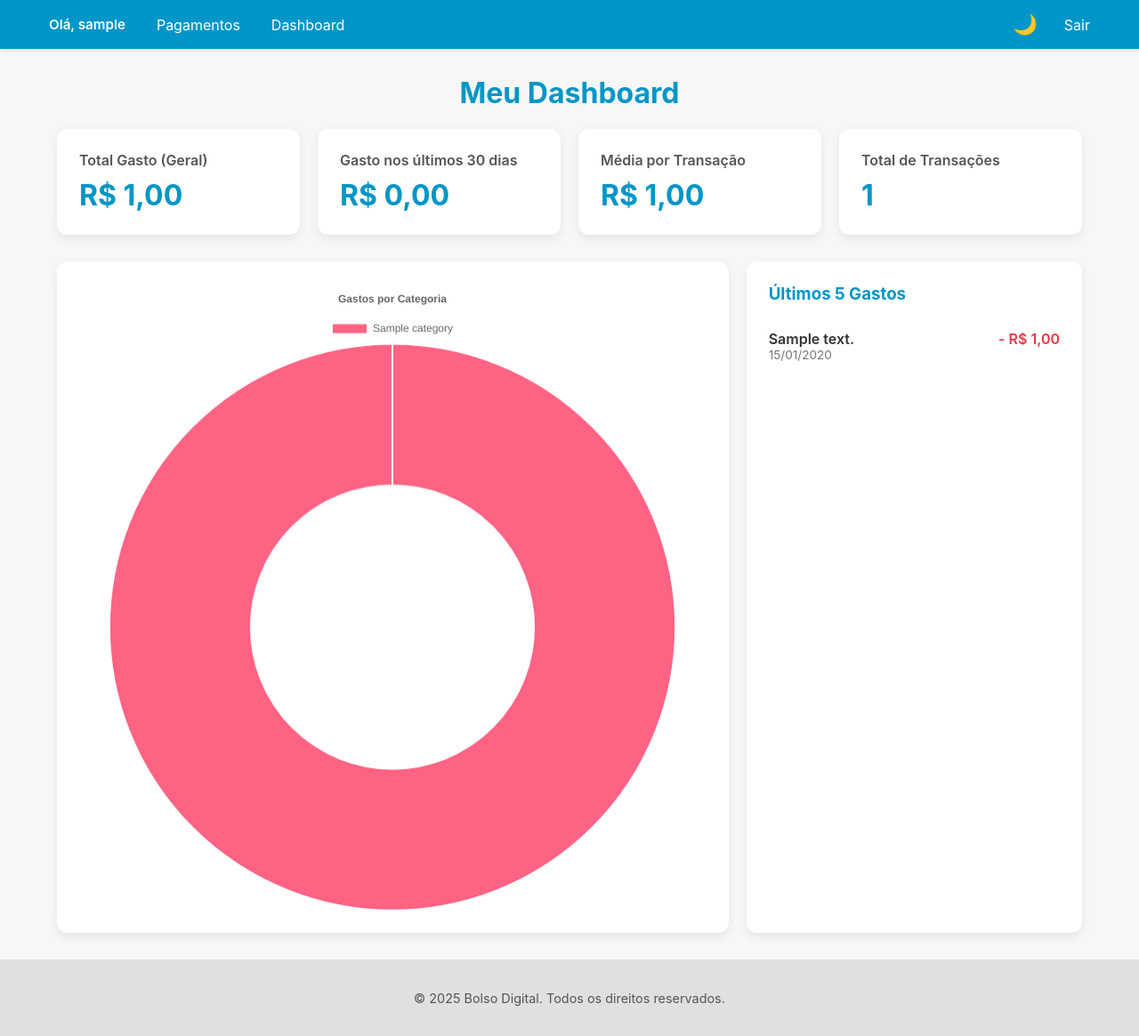
After one commit to BolsoDigital/Bolso-Front, a Django app: page /bolsoDigital/dashboard/ in a window 1280 px wide. The commit adds this page. Shown: the whole page at 89% size. Run offline with Django 5.2, Linux system fonts and the light colour scheme; a user stored in the database is signed in; tables that the repository leaves empty hold one stand-in row (values such as "Sample post").

Commit message:
Add dashboard view and template for expenses
Introduces a new dashboard page displaying user expense statistics, recent transactions, and a category breakdown chart. Updates navigation and URL routing to include the dashboard, and implements the backend logic to aggregate and provide relevant data to the dashboard template.

```diff
--- a/app/templates/base.html
+++ b/app/templates/base.html
@@ -190,7 +190,8 @@
         {% endif %}
         {% if user.is_authenticated %}
           <li><a href="{% url 'bolsoDigital:expenses_list' %}" class="nav-link">Pagamentos</a></li>
-          {% endif %}
+          <li><a href="{% url 'bolsoDigital:dashboard' %}" class="nav-link">Dashboard</a></li>
+        {% endif %}
       </ul>
 
       <div class="nav-right">
--- /dev/null
+++ b/bolsoDigital/templates/dashboard.html
@@ -0,0 +1,236 @@
+{% extends "base.html" %}
+{% block title %}Dashboard de Gastos{% endblock %}
+
+{% block content %}
+<script src="https://cdn.jsdelivr.net/npm/chart.js"></script>
+
+<style>
+    /* Estilo do container principal */
+    .dashboard-container {
+        width: 90%;
+        max-width: 1200px;
+        margin: 30px auto;
+        font-family: -apple-system, BlinkMacSystemFont, "Segoe UI", Roboto,
+                     Helvetica, Arial, sans-serif;
+    }
+
+    .dashboard-container h1 {
+        text-align: center;
+        color: var(--primary-color, #0096c7);
+    }
+
+    /* --- Cards de estatísticas --- */
+    .stat-cards {
+        display: grid;
+        grid-template-columns: repeat(auto-fit, minmax(220px, 1fr));
+        gap: 20px;
+        margin-bottom: 30px;
+    }
+
+    .stat-card {
+        background-color: var(--card-bg-color, #fff);
+        padding: 25px;
+        border-radius: 12px;
+        box-shadow: 0 4px 12px var(--shadow-color, rgba(0,0,0,0.08));
+        transition: background-color 0.3s, color 0.3s;
+        color: var(--text-color, #333);
+    }
+
+    .stat-card h3 {
+        margin: 0 0 10px 0;
+        font-size: 1rem;
+        color: var(--label-color, #555);
+        font-weight: 600;
+    }
+
+    .stat-card .value {
+        font-size: 2rem;
+        font-weight: 700;
+        color: var(--primary-color, #0096c7);
+    }
+
+    body.dark-mode .stat-card {
+        background-color: #1e1e1e;
+        color: #ddd;
+        box-shadow: 0 4px 12px rgba(0,0,0,0.4);
+    }
+    body.dark-mode .stat-card h3 {
+        color: #bbb;
+    }
+    body.dark-mode .stat-card .value {
+        color: var(--primary-color, #4cc9f0);
+    }
+
+    /* --- Área de gráficos e listas --- */
+    .charts-area {
+        display: grid;
+        grid-template-columns: 2fr 1fr;
+        gap: 20px;
+        margin-top: 30px;
+    }
+
+    .chart-container, .list-container {
+        background-color: var(--card-bg-color, #fff);
+        padding: 25px;
+        border-radius: 12px;
+        box-shadow: 0 4px 12px var(--shadow-color, rgba(0,0,0,0.08));
+        transition: background-color 0.3s, color 0.3s;
+        color: var(--text-color, #333);
+    }
+
+    /* --- Ajustes para o modo escuro --- */
+    body.dark-mode .chart-container,
+    body.dark-mode .list-container {
+        background-color: #1e1e1e;
+        color: #ddd;
+        box-shadow: 0 4px 12px rgba(0,0,0,0.4);
+    }
+
+    .list-container h3 {
+        margin-top: 0;
+        color: var(--primary-color, #0096c7);
+    }
+    body.dark-mode .list-container h3 {
+        color: var(--primary-color, #4cc9f0);
+    }
+
+    .list-container ul {
+        list-style: none;
+        padding: 0;
+        margin: 0;
+    }
+
+    .list-container li {
+        display: flex;
+        justify-content: space-between;
+        padding: 10px 0;
+        border-bottom: 1px solid var(--border-color, #e0e0e0);
+    }
+    .list-container li:last-child {
+        border-bottom: none;
+    }
+
+    .list-container .description {
+        font-weight: 600;
+    }
+    .list-container .value {
+        font-weight: 600;
+        color: var(--danger-color, #e63946);
+    }
+    .list-container .date {
+        font-size: 0.85em;
+        color: #777;
+    }
+
+    body.dark-mode .list-container li {
+        border-bottom: 1px solid #333;
+    }
+    body.dark-mode .list-container .date {
+        color: #999;
+    }
+
+    /* Responsividade */
+    @media (max-width: 900px) {
+        .charts-area {
+            grid-template-columns: 1fr;
+        }
+    }
+    @media (max-width: 768px) {
+        .dashboard-container { width: 95%; }
+    }
+</style>
+
+
+<div class="dashboard-container">
+    <h1>Meu Dashboard</h1>
+
+    <div class="stat-cards">
+        <div class="stat-card">
+            <h3>Total Gasto (Geral)</h3>
+            <span class="value">R$ {{ total_spent|floatformat:2 }}</span>
+        </div>
+        <div class="stat-card">
+            <h3>Gasto nos últimos 30 dias</h3>
+            <span class="value">R$ {{ recent_spent|floatformat:2 }}</span>
+        </div>
+        <div class="stat-card">
+            <h3>Média por Transação</h3>
+            <span class="value">R$ {{ average_spent|floatformat:2 }}</span>
+        </div>
+        <div class="stat-card">
+            <h3>Total de Transações</h3>
+            <span class="value">{{ transaction_count }}</span>
+        </div>
+    </div>
+
+    <div class="charts-area">
+
+        <div class="chart-container">
+            <canvas id="categoryPieChart"></canvas>
+        </div>
+
+        <div class="list-container">
+            <h3>Últimos 5 Gastos</h3>
+            <ul>
+                {% for expense in recent_transactions %}
+                <li>
+                    <div>
+                        <div class="description">{{ expense.description|truncatechars:30 }}</div>
+                        <div class="date">{{ expense.update_at|date:"d/m/Y" }}</div>
+                    </div>
+                    <div class="value">- R$ {{ expense.value|floatformat:2 }}</div>
+                </li>
+                {% empty %}
+                <li>Nenhuma transação encontrada.</li>
+                {% endfor %}
+            </ul>
+        </div>
+
+    </div>
+</div>
+
+
+{{ chart_labels|json_script:"chart-labels" }}
+{{ chart_data|json_script:"chart-data" }}
+
+<script>
+    // Pega os dados que o Django preparou
+    const labels = JSON.parse(document.getElementById('chart-labels').textContent);
+    const data = JSON.parse(document.getElementById('chart-data').textContent);
+
+    // Configuração do gráfico
+    const pieChartData = {
+        labels: labels,
+        datasets: [{
+            label: 'Gastos por Categoria',
+            data: data,
+            // Você pode adicionar mais cores aqui
+            backgroundColor: [
+                '#FF6384', '#36A2EB', '#FFCE56', '#4BC0C0',
+                '#9966FF', '#FF9F40', '#E7E9ED', '#F7464A'
+            ],
+            hoverOffset: 4
+        }]
+    };
+
+    // Renderiza o gráfico no <canvas>
+    const ctx = document.getElementById('categoryPieChart').getContext('2d');
+    new Chart(ctx, {
+        type: 'doughnut', // 'pie' ou 'doughnut' (rosca)
+        data: pieChartData,
+        options: {
+            responsive: true,
+            plugins: {
+                legend: {
+                    position: 'top',
+                },
+                title: {
+                    display: true,
+                    text: 'Gastos por Categoria'
+                }
+            }
+        },
+    });
+</script>
+
+{% endblock %}
--- a/bolsoDigital/urls.py
+++ b/bolsoDigital/urls.py
@@ -9,5 +9,6 @@ urlpatterns = [
     path('upload-payment/', views.upload_payment, name='upload_payment'),
     path('delete-payment/<int:expense_id>/', views.delete_payment, name='delete_payment'),
     path('edit/<int:id>/', views.edit_payment, name='edit_payment'),
+    path('dashboard/', views.dashboard, name='dashboard'),
 
 ]
--- a/bolsoDigital/views.py
+++ b/bolsoDigital/views.py
@@ -4,6 +4,9 @@ from django.shortcuts import render, redirect, get_object_or_404
 from django.contrib import messages
 from .models import Expenses
 from .forms import ExpenseForm
+from django.db.models import Sum, Avg
+from django.utils import timezone
+from datetime import timedelta
 
 
 @login_required(login_url='login')
@@ -68,3 +71,58 @@ def edit_payment(request, id):
         form = ExpenseForm(instance=expense)
 
     return render(request, 'edit_payment.html', {'form': form})
+
+
+@login_required(login_url='login')
+def dashboard(request):
+    # Pega todos os gastos do usuário logado
+    user_expenses = Expenses.objects.filter(id_user=request.user)
+
+    # --- 1. Cálculos dos "Cards" ---
+
+    # Total gasto (geral)
+    total_spent_data = user_expenses.aggregate(total=Sum('value'))
+    total_spent = total_spent_data['total'] or 0
+
+    # Total gasto nos últimos 30 dias
+    thirty_days_ago = timezone.now() - timedelta(days=30)
+    recent_spent_data = user_expenses.filter(update_at__gte=thirty_days_ago).aggregate(total=Sum('value'))
+    recent_spent = recent_spent_data['total'] or 0
+
+    # Valor médio por transação
+    average_spent_data = user_expenses.aggregate(avg=Avg('value'))
+    average_spent = average_spent_data['avg'] or 0
+
+    # Número de transações
+    transaction_count = user_expenses.count()
+
+
+    # --- 2. Dados para o Gráfico de Categoria ---
+
+    # Agrupa os gastos por nome da categoria e soma os valores
+    spending_by_category = user_expenses.values('id_category__name') \
+                                        .annotate(total=Sum('value')) \
+                                        .order_by('-total')
+
+    # Prepara os dados para o Chart.js
+    # (Converte Decimals para floats para o JavaScript)
+    chart_labels = [item['id_category__name'] for item in spending_by_category]
+    chart_data = [float(item['total']) for item in spending_by_category]
+
+
+    # --- 3. Lista de Transações Recentes ---
+    recent_transactions = user_expenses.order_by('-update_at')[:5]
+
+
+    # --- 4. Envia tudo para o template ---
+    context = {
+        'total_spent': total_spent,
+        'recent_spent': recent_spent,
+        'average_spent': average_spent,
+        'transaction_count': transaction_count,
+        'recent_transactions': recent_transactions,
+        'chart_labels': chart_labels,
+        'chart_data': chart_data,
+    }
+
+    return render(request, 'dashboard.html', context)
```
